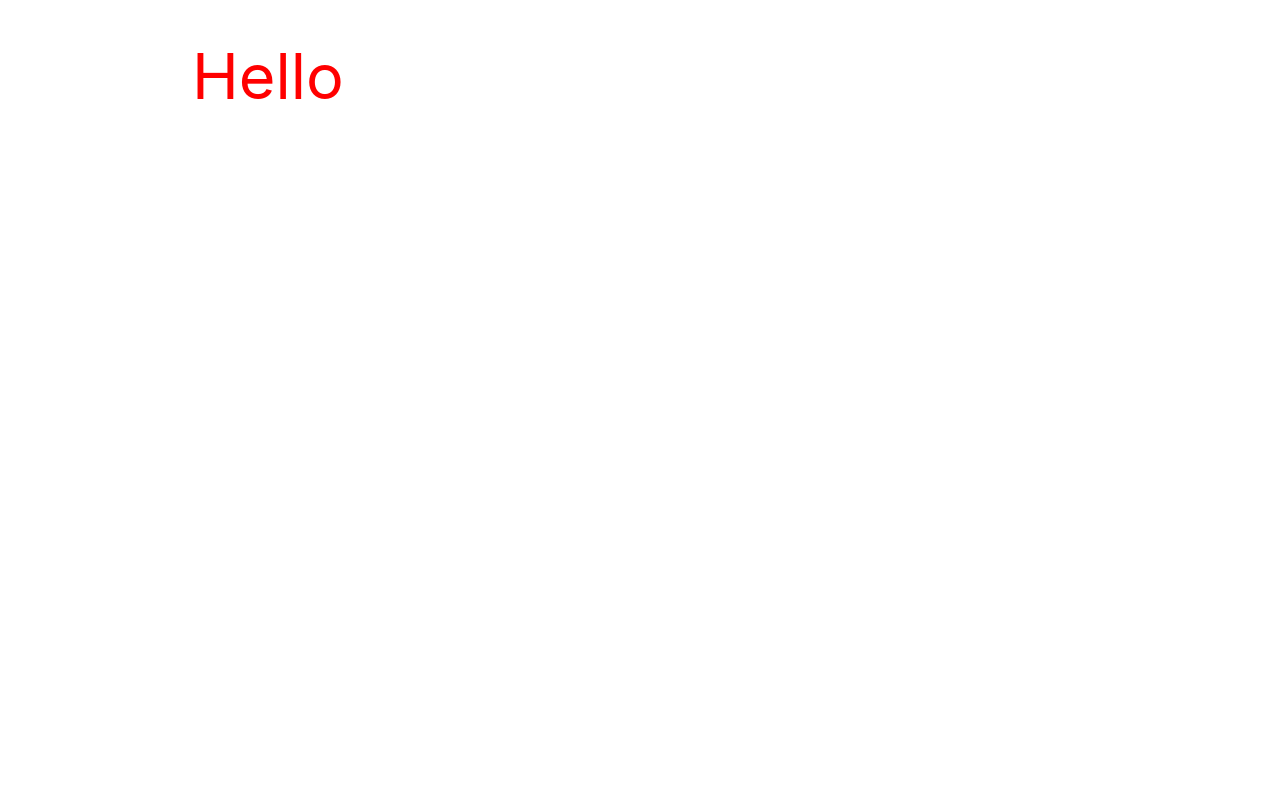
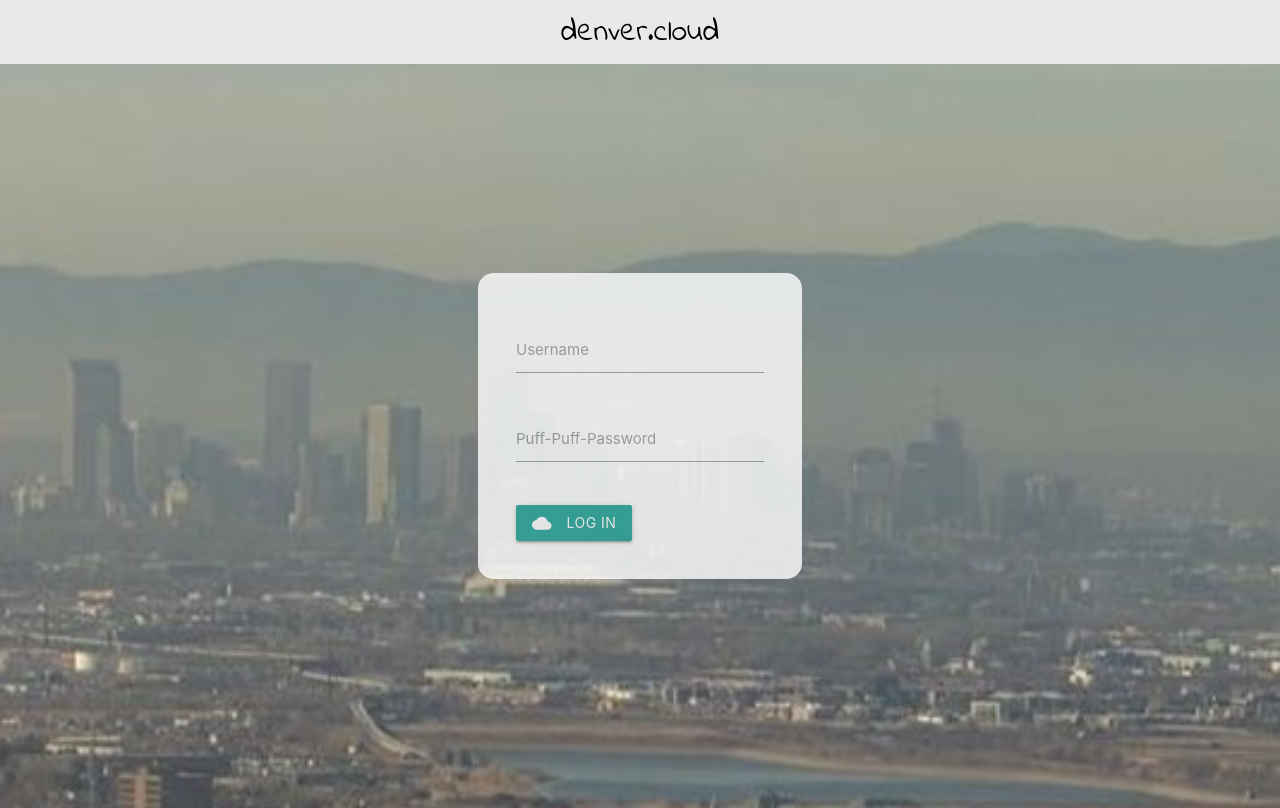
Before and after one commit to nathanejbrown/htd-hackathon-denver-cloud-front-end, a website: page index.html in a window 1280 px wide. Drawn offline with nearby package versions, Linux system fonts and the light colour scheme; some packages are replaced by stand-ins of ours; a script that the page names is missing.

Commit message:
Finished splash page

```diff
--- a/index.html
+++ b/index.html
@@ -2,15 +2,18 @@
 <html lang="en" ng-app="denver-cloud">
   <head>
     <meta charset="utf-8">
+    <meta name="viewport" content="width=device-width, initial-scale=1.0, maximum-scale=1.0, user-scalable=no" />
     <title>Untitled</title>
     <!-- styles -->
 
     <link rel="stylesheet" href="https://cdnjs.cloudflare.com/ajax/libs/materialize/0.98.2/css/materialize.min.css">
+    <link href="https://fonts.googleapis.com/css?family=Indie+Flower" rel="stylesheet">
+    <link href="https://fonts.googleapis.com/icon?family=Material+Icons" rel="stylesheet">
     <link rel="stylesheet" type="text/css" href="src/css/main.css">
   </head>
   <body ng-cloak>
     <!-- sample angular code -->
-    <div class="container" ng-view>
+    <div ng-view>
 
     </div>
     <!-- scripts -->
--- a/src/css/main.css
+++ b/src/css/main.css
@@ -1,4 +1,28 @@
-/* add custom styles */
-h1 {
-  color: red;
+.fancyScript {
+  font-family: 'Indie Flower', cursive;
+  color: black;
+  margin: 0;
 }
+
+.header-white {
+  background-color: #e8e9eb;
+}
+
+nav {
+  margin: 0;
+}
+
+.denver {
+  background-image: url("../images/humididy_1489164230315_8944724_ver1.0.jpeg");
+  height: 93vh;
+  background-position: center;
+  background-repeat: no-repeat;
+  background-size: cover;
+}
+
+.loginForm {
+  background-color: white;
+  opacity: 0.8;
+  padding: 3%;
+  border-radius: 5%;
+}
--- a/src/js/components/main/main.view.html
+++ b/src/js/components/main/main.view.html
@@ -1 +1,25 @@
-<h1>Hello</h1>
+<nav class="header-white">
+  <div class="nav-wrapper">
+    <a href="#" class="brand-logo center"><p class="fancyScript">denver.cloud</p></a>
+  </div>
+</nav>
+
+<div class="valign-wrapper denver">
+  <div class="row loginForm">
+    <form>
+      <div class="row">
+        <div class="input-field">
+          <input id="password" type="password" class="validate">
+          <label for="password">Username</label>
+        </div>
+      </div>
+      <div class="row">
+        <div class="input-field">
+          <input id="password" type="password" class="validate">
+          <label for="password">Puff-Puff-Password</label>
+        </div>
+      </div>
+      <a href="#/loggedin" class="waves-effect waves-light btn"><i class="material-icons left">cloud</i>Log In</a>
+    </form>
+  </div>
+</div>
```
Also changed, not shown: src/images/denver.jpeg (added).
